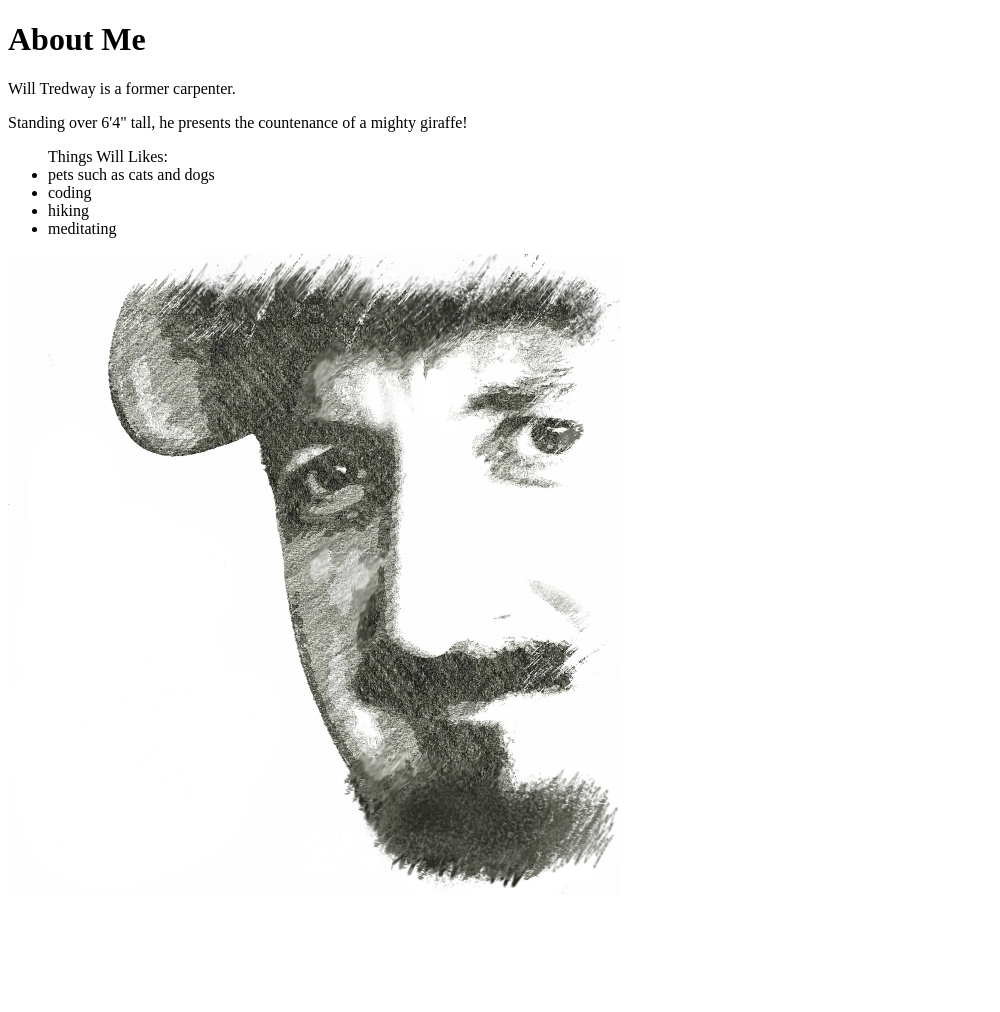
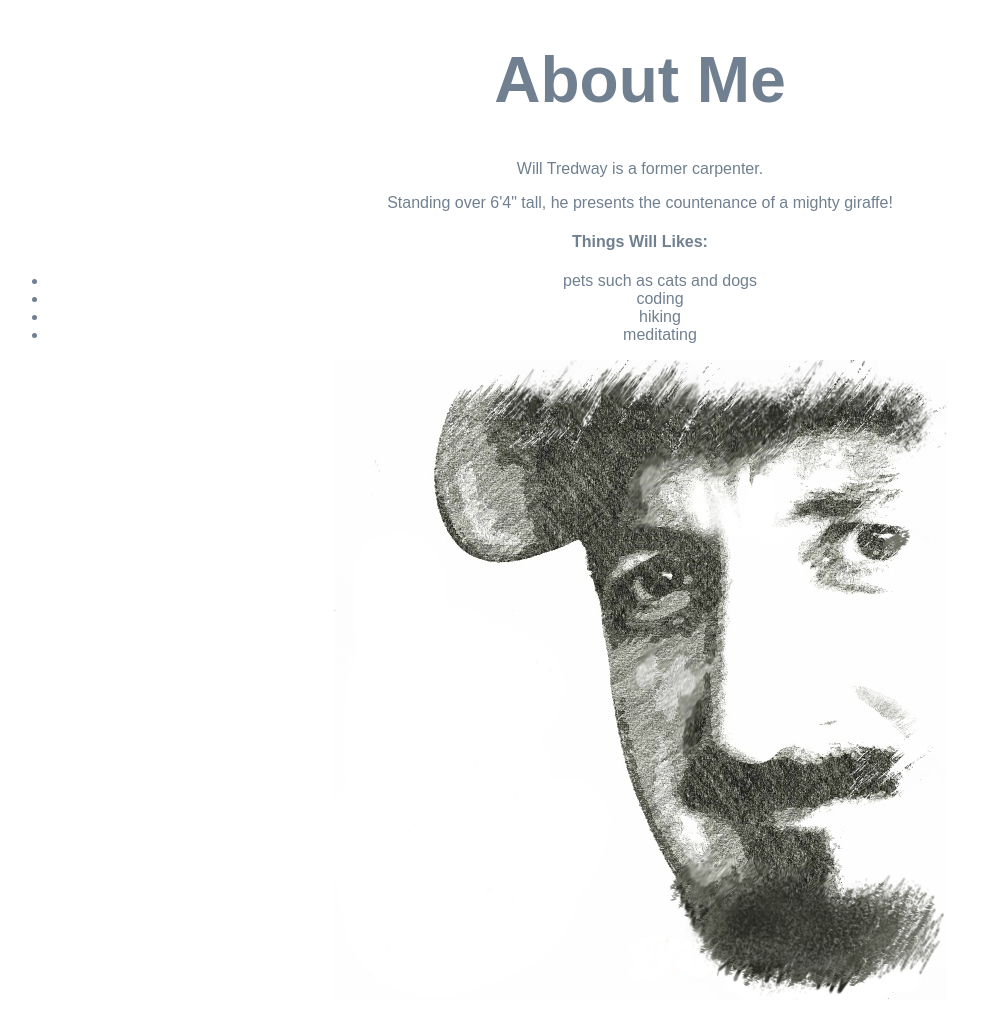
Before and after one commit to JaerenTredway/about-will, a PHP site: page / in a window 1280 px wide. Shown: the whole page, without its empty margins (0-1000 px from the left). Before the commit the page ends 893 px from the top, so only its background shows below. Run offline with PHP 8.4, Linux system fonts and the light colour scheme.

Commit message:
Centered content.

```diff
--- a/index.php
+++ b/index.php
@@ -12,13 +12,14 @@
 		<div class="container">
 			<p>Will Tredway is a former carpenter.</p>
 			<p>Standing over 6'4" tall, he presents the countenance of a mighty giraffe!</p>
-			<div class="#">
-				<ul> Things Will Likes:
-					<li id="item1">pets such as cats and dogs</li>
-					<li id="item2">coding</li>
-					<li id="item3">hiking</li>
-					<li id="item4">meditating</li>
-				</ul>
+			<div class="list">
+						<h4>Things Will Likes:</h4>
+						<ul>
+							<li id="item1">pets such as cats and dogs</li>
+							<li id="item2">coding</li>
+							<li id="item3">hiking</li>
+							<li id="item4">meditating</li>
+						</ul>
 				<img src="./resources/avatar_sketch4.png" alt="Will Tredway">
 			</div>
 		</div>
--- a/style.css
+++ b/style.css
@@ -0,0 +1,14 @@
+body {
+	font-family: "Bradley Hand", sans-serif;
+	color: slategray;
+	text-align: center;
+}
+
+h1 {
+	font-size: 64px;
+	text-align: center;
+}
+
+span {
+	text-align: center;
+}
```
